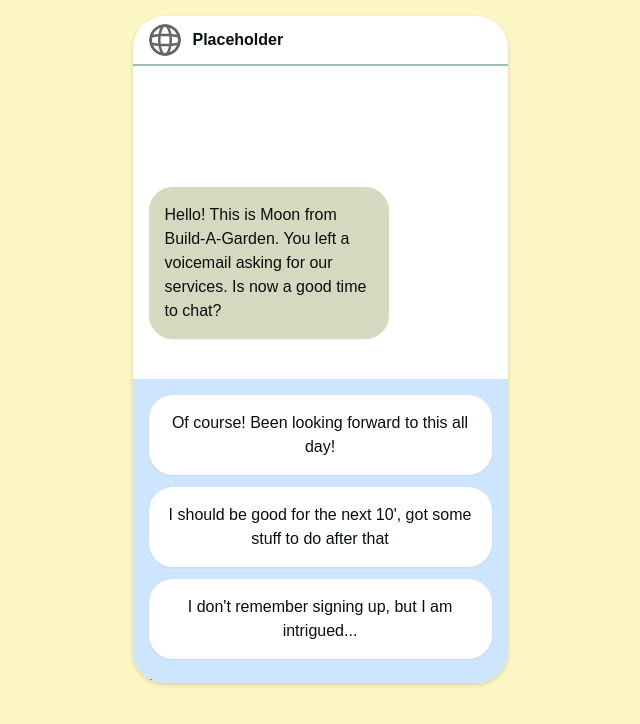
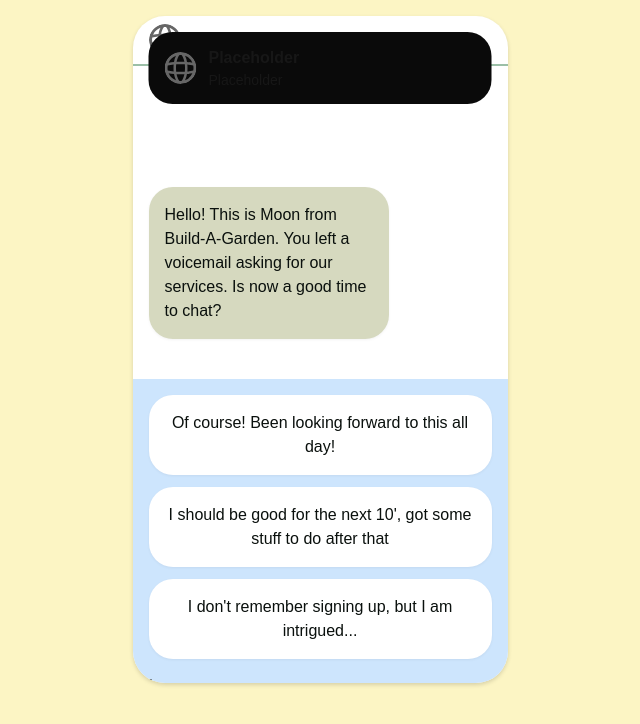
Before and after one commit to MoonBui/flower-personality-fe, a Next.js app: page / in a window 1280 px wide. Shown: the top 724 px of the page, without its empty margins (320-960 px from the left). Built offline with nearby package versions, Linux system fonts and the light colour scheme.

Commit message:
updaing logic for notifications

```diff
--- a/app/components/Notification.tsx
+++ b/app/components/Notification.tsx
@@ -10,7 +10,7 @@ const Notification = ({ avatar, title, message }: NotificationProps) => {
       <img
         src={avatar}
         alt="avatar"
-        className="w-8 h-8 rounded-full object-cover flex-shrink-0"
+        className="w-8 h-8 rounded-full object-cover"
       />
       <div className="flex flex-col">
         <span className="font-semibold">{title}</span>
--- a/app/components/PhoneScreen.tsx
+++ b/app/components/PhoneScreen.tsx
@@ -2,7 +2,7 @@ import { ReactElement } from "react";
 
 interface PhoneScreenProps {
   bgColor?: string;
-  children: ReactElement | VoidFunction;
+  children: ReactElement
 }
 
 const PhoneScreen = ({ bgColor = "bg-white", children }: PhoneScreenProps) => {
--- a/app/globals.css
+++ b/app/globals.css
@@ -83,9 +83,9 @@ body {
   border-radius: 1.5rem;
   z-index: 3;
   position: absolute;
-  width: 80%;
+  width: 343px;
   height: 4.5rem;
-  top: 3%;
+  top: 4%;
   left: 50%;
   transform: translateX(-50%);
 }
--- a/app/page.tsx
+++ b/app/page.tsx
@@ -1,6 +1,6 @@
 "use client";
 
-import { useState, ReactNode } from "react";
+import { useState } from "react";
 import {
   PhoneScreen,
   ChatOptionsDisplay,
@@ -17,6 +17,7 @@ export default function Home() {
     FLOW_STORE_DATA[currentIndex],
   ]);
   const [showChatOptionsDisplay, setShowChatOptionsDisplay] = useState(true);
+  const [showNotification, setShowNotification] = useState(false);
 
   const addMessage = (text: string, type: "npc" | "user") => {
     const newMessage: Message = {
@@ -49,6 +50,7 @@ export default function Home() {
         sendNPCMessage(index + 1);
       }, 1000);
     }
+    sendNotification(index);
   };
 
   const sendUserChoiceWithFollowUps = async (
@@ -83,26 +85,27 @@ export default function Home() {
     }, 1000);
   };
 
-  const sendNotification = () => {
-    console.log("sendNotification");
-    setTimeout(() => {
-      return (
-        <Notification
-          avatar="./globe.svg"
-          title="Placeholder"
-          message="Placeholder"
-        />
-      );
-    }, 2000);
+  // Refactor in the future, this only need to set to true, will pass an onclick to Notification component
+  // Onclick will reset state to false
+  const sendNotification = (index:number) => {
+    console.log(showNotification, index, FLOW_STORE_DATA.length);
+    if (index === FLOW_STORE_DATA.length - 1) {
+      setTimeout(() => {
+        setShowNotification(true);
+      }, 2000);
+      setShowNotification(true);
+    } else {
+      setShowNotification(false);
+    }
   };
 
   return (
     <div className="h-dvh pt-4 bg-[#fcf5c4]">
       <PhoneScreen>
         <div className="flex flex-col h-full">
-          {currentIndex === FLOW_STORE_DATA.length - 1 &&
-            (sendNotification() as ReactNode)}
-          {/* <Notification avatar="./globe.svg" title="Placeholder" message="Placeholder" /> */}
+          {true && (
+            <Notification avatar="./globe.svg" title="Placeholder" message="Placeholder" />
+          )}
 
           <Header avatar="./globe.svg" name="Placeholder" lineColor="sage" />
           <ChatDisplay
```
